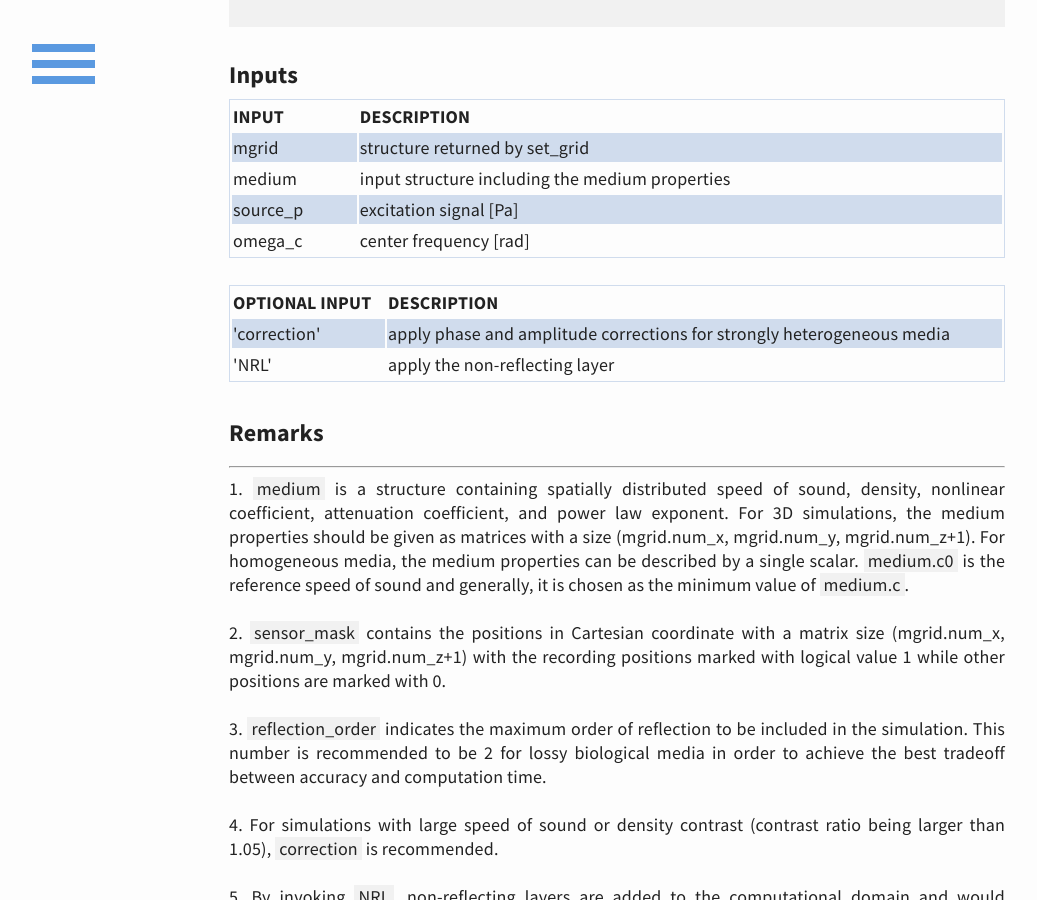
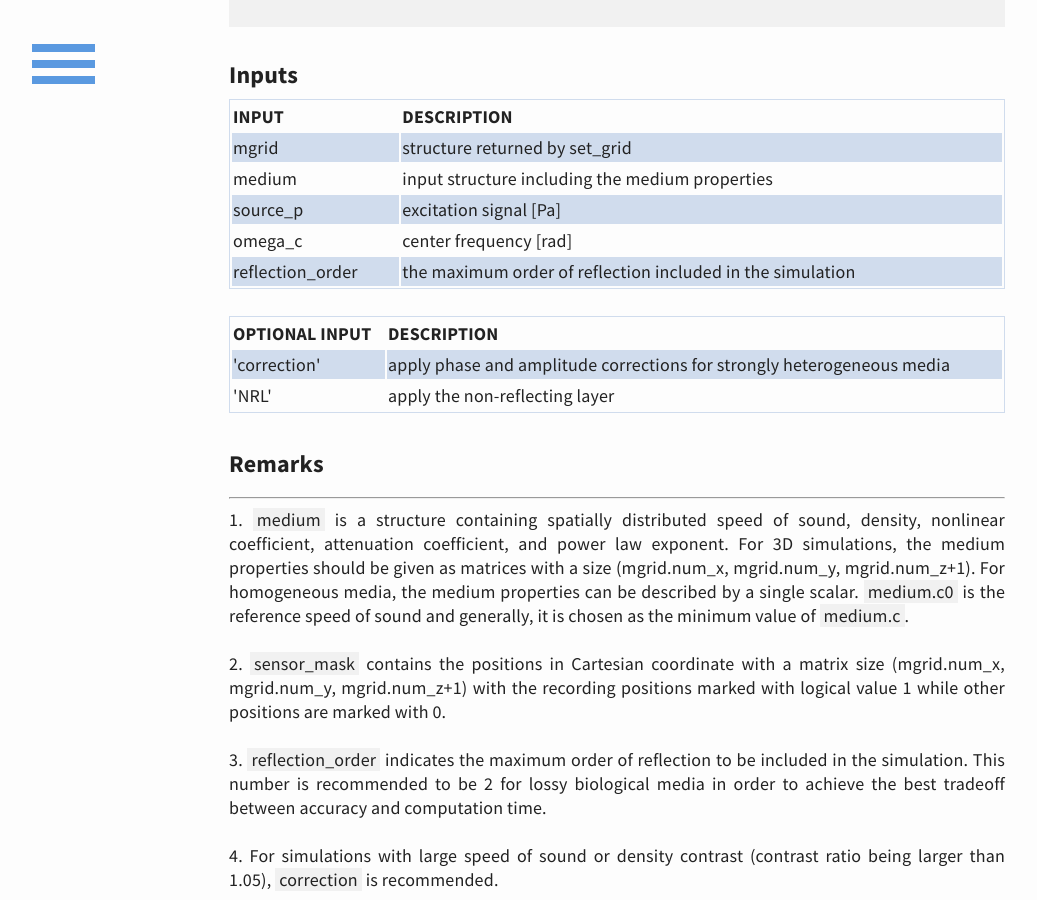
Before and after one commit to m-SOUND/mSOUND, a Jekyll site: the page built from function.html, in a window 1280 px wide and 900 px high, scrolled down 9336 px. Shown: the whole window, without its empty margins (23-1060 px from the left). Built offline with Jekyll 4.4.1, drawn with Linux system fonts in a browser that asks for light colours.

Commit message:
Update function.html

```diff
--- a/function.html
+++ b/function.html
@@ -578,6 +578,9 @@
   </tr>
    <tr>
     <td>omega_c </td><td>center frequency [rad]</td>
+  </tr>
+   <tr>
+   <td>reflection_order</td><td>the maximum order of reflection included in the simulation</td>
   </tr>
  </table>
 <br>
```
